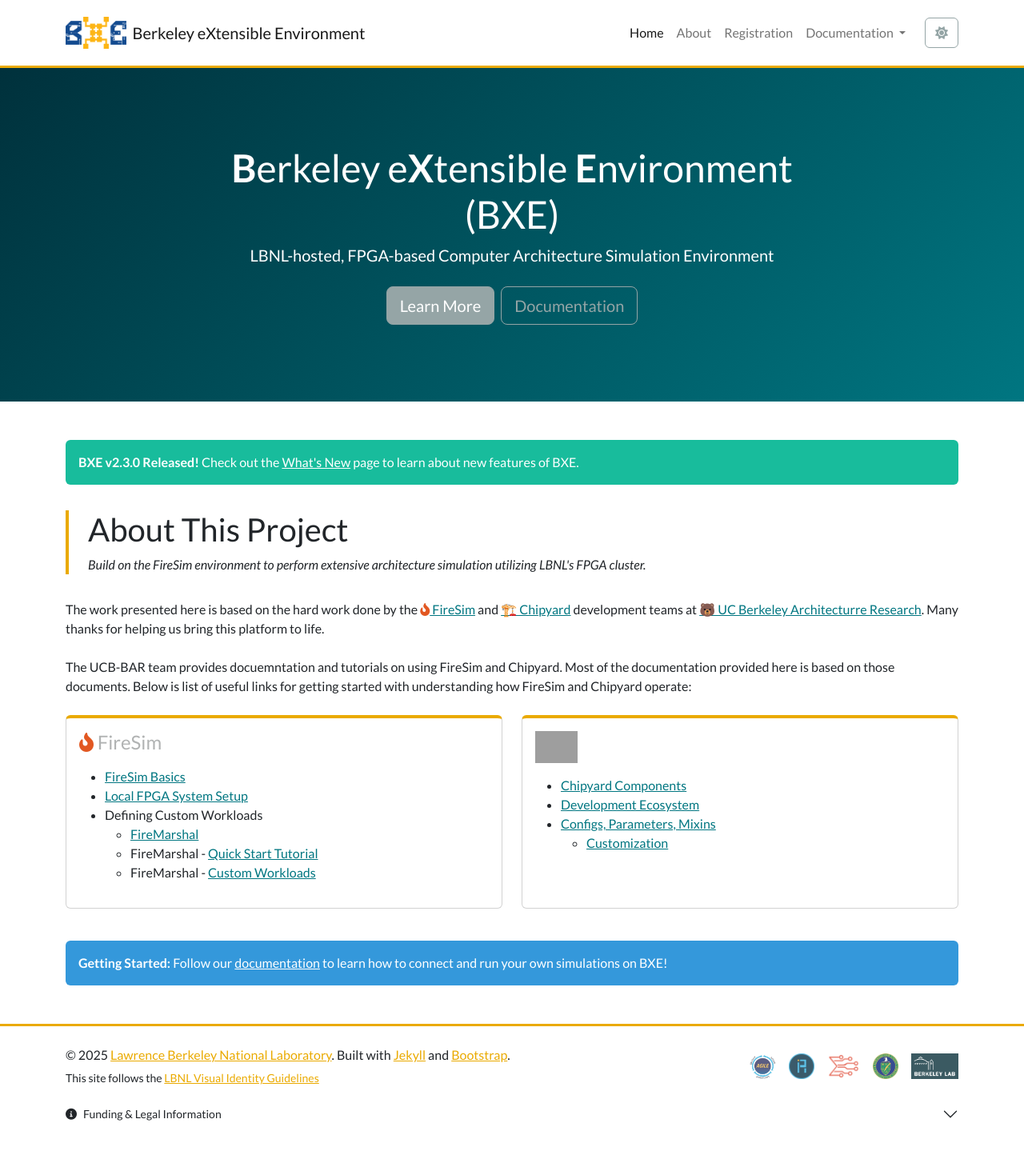
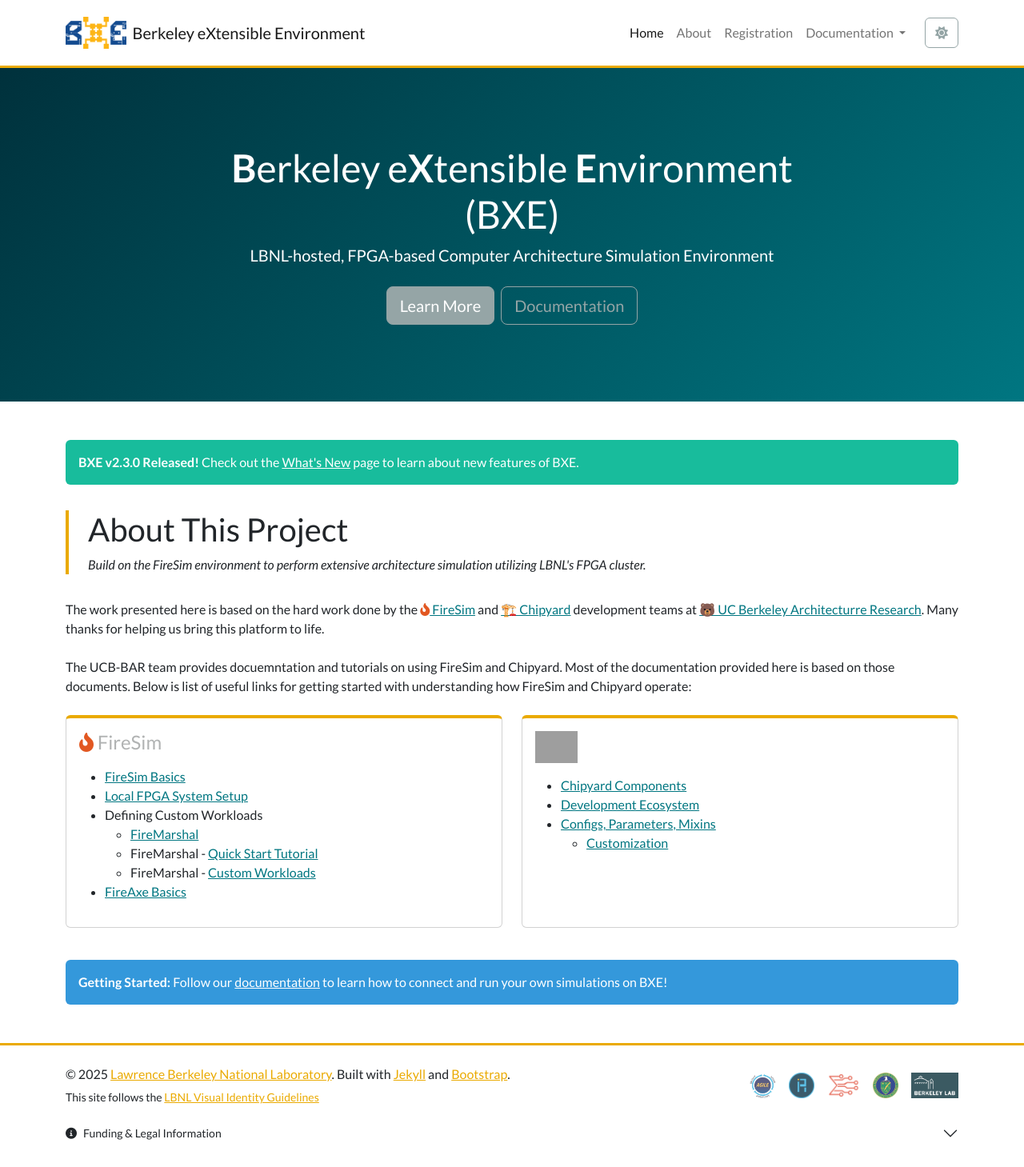
Before and after one commit to lbnlbxe/lbnlbxe.github.io, a Jekyll site: the page built from index.md, in a window 1280 px wide. Shown: the whole page at 80% size. Built offline with Jekyll 4.4.1, drawn with Linux system fonts in a browser that asks for light colours; nearby versions of some CDN libraries; before the commit the page ends 1435 px from its top, so only the background shows below that; grey boxes are pictures that could not be loaded.

Commit message:
Added FireAxe to homepage

```diff
--- a/index.md
+++ b/index.md
@@ -49,6 +49,7 @@ title: Home
                                 <li>FireMarshal - <a href="https://firemarshal.readthedocs.io/en/latest/Tutorials/quickstart.html" target="_blank">Quick Start Tutorial</a></li>
                                 <li>FireMarshal - <a href="https://firemarshal.readthedocs.io/en/latest/Tutorials/custom.html" target="_blank">Custom Workloads</a></li>
                             </ul></li>
+                            <li><a href="https://docs.fires.im/en/main/Advanced-Usage/FireAxe-Partitioning-onto-Multiple-FPGAs/index.html" target="_blank">FireAxe Basics</a></li>
                         </ul></p>
                     </div>
                 </div>
```
